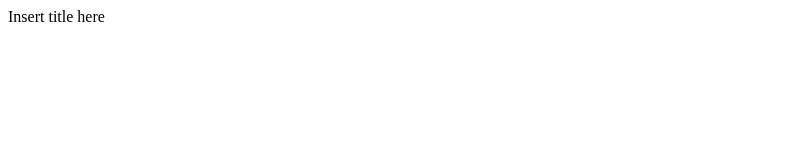
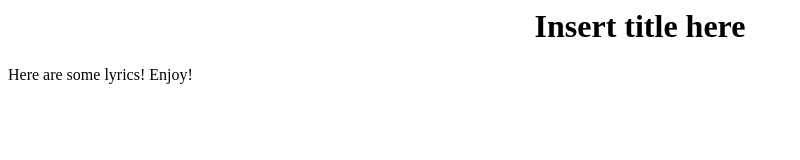
Before and after one commit to DevKnight480/Catapult-Project, a plain HTML site: page messywebsite/rock.html in a window 1280 px wide. Shown: the whole page, without its empty margins (0-800 px from the left). Drawn offline with Linux system fonts and the light colour scheme.

Commit message:
updated second page

```diff
--- a/messywebsite/rock.html
+++ b/messywebsite/rock.html
@@ -1,5 +1,10 @@
 <html>
 	<head>
-		Insert title here
+		<center>
+			<h1 font-size = 30px font_>Insert title here</h1>
+		</center>
 	</head>
+	<body>
+		Here are some lyrics! Enjoy!
+	</body>
 </html>
```
